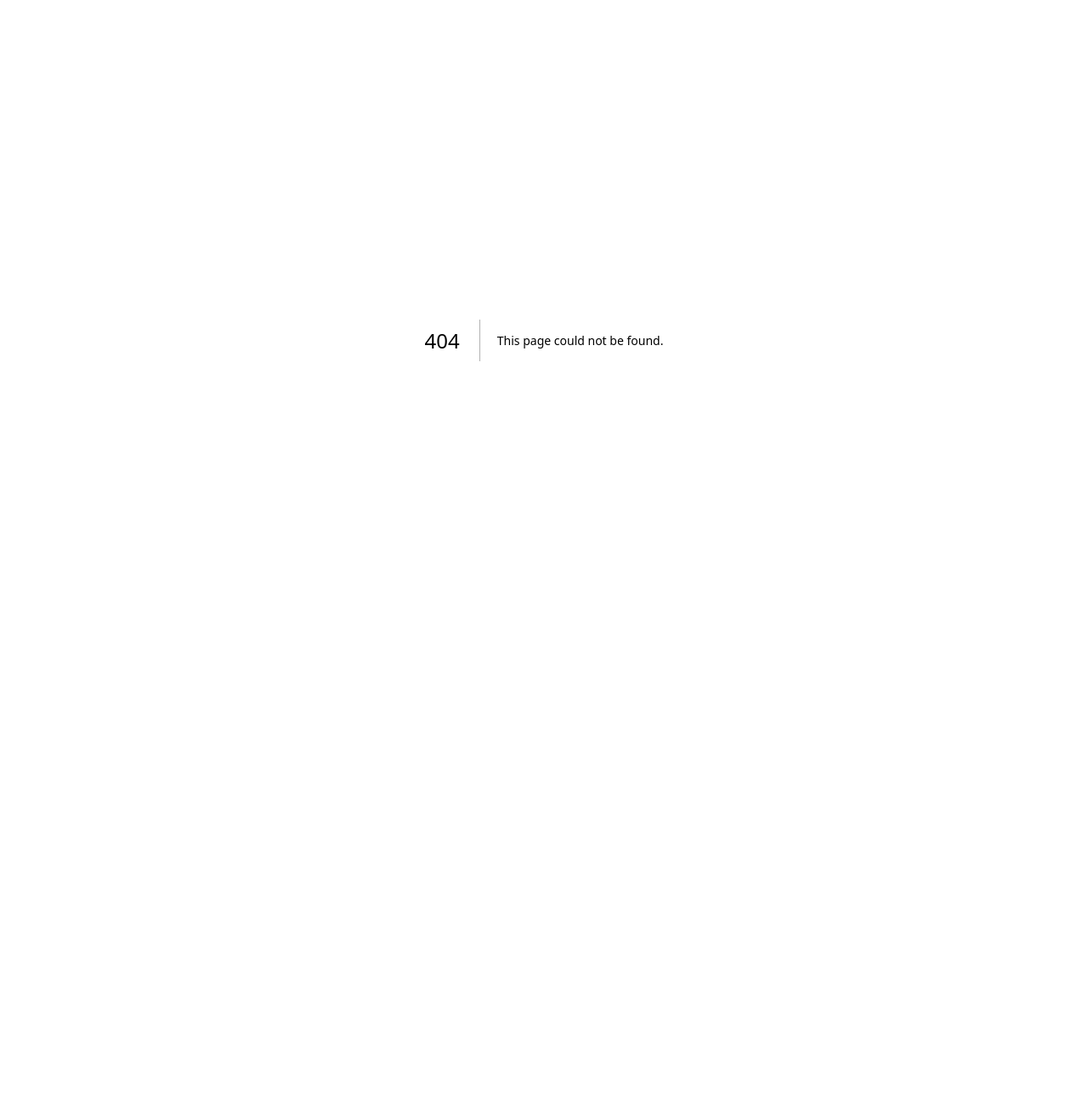
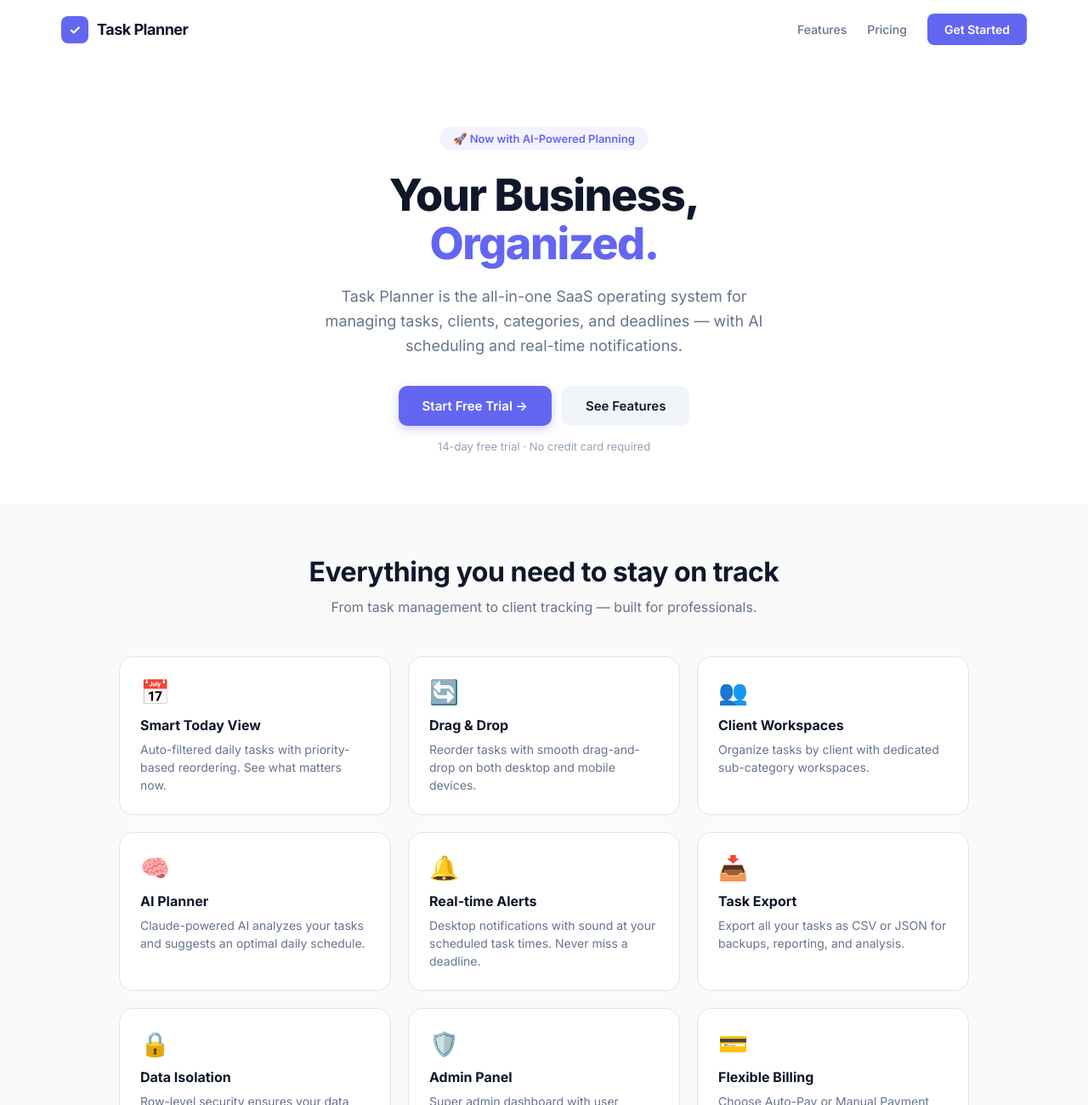
Before and after one commit to gyaanbhandar/task-planner, a Next.js app: page /landing in a window 1280 px wide. Before the commit this address had no page. Shown: the top 1300 px of the page at 85% size. Before the commit the page ends 800 px from the top, so only its background shows below. Built offline with nearby package versions, Linux system fonts and the light colour scheme.

Commit message:
Create page.js

```diff
--- /dev/null
+++ b/app/landing/page.js
@@ -0,0 +1,152 @@
+'use client';
+import React from 'react';
+import { SUBSCRIPTION_PLANS } from '../../constants/taskConstants';
+
+const ACCENT = '#6366F1';
+
+export default function LandingPage() {
+  return (
+    <div style={{ fontFamily: "'Inter', -apple-system, sans-serif", color: '#0F172A', background: '#FFFFFF', minHeight: '100vh', overflowX: 'hidden' }}>
+
+      {/* Nav */}
+      <nav style={{ display: 'flex', justifyContent: 'space-between', alignItems: 'center', padding: '16px 32px', maxWidth: '1200px', margin: '0 auto' }}>
+        <div style={{ display: 'flex', alignItems: 'center', gap: '10px' }}>
+          <div style={{ width: '32px', height: '32px', background: ACCENT, borderRadius: '8px', display: 'flex', alignItems: 'center', justifyContent: 'center', color: '#FFF', fontWeight: 'bold', fontSize: '16px' }}>✓</div>
+          <span style={{ fontSize: '18px', fontWeight: 700, letterSpacing: '-0.5px' }}>Task Planner</span>
+        </div>
+        <div style={{ display: 'flex', gap: '24px', alignItems: 'center' }}>
+          <a href="#features" style={{ fontSize: '14px', color: '#64748B', textDecoration: 'none', fontWeight: 500 }}>Features</a>
+          <a href="#pricing" style={{ fontSize: '14px', color: '#64748B', textDecoration: 'none', fontWeight: 500 }}>Pricing</a>
+          <a href="/" style={{ padding: '10px 20px', background: ACCENT, color: '#FFF', borderRadius: '8px', fontSize: '14px', fontWeight: 600, textDecoration: 'none' }}>Get Started</a>
+        </div>
+      </nav>
+
+      {/* Hero */}
+      <section style={{ textAlign: 'center', padding: '80px 32px 60px', maxWidth: '800px', margin: '0 auto' }}>
+        <div style={{ display: 'inline-block', padding: '6px 16px', background: 'rgba(99,102,241,0.08)', borderRadius: '20px', fontSize: '13px', fontWeight: 600, color: ACCENT, marginBottom: '24px' }}>
+          🚀 Now with AI-Powered Planning
+        </div>
+        <h1 style={{ fontSize: '52px', fontWeight: 800, lineHeight: 1.1, letterSpacing: '-1.5px', margin: '0 0 20px', color: '#0F172A' }}>
+          Your Business,<br />
+          <span style={{ color: ACCENT }}>Organized.</span>
+        </h1>
+        <p style={{ fontSize: '18px', color: '#64748B', lineHeight: 1.6, maxWidth: '560px', margin: '0 auto 32px' }}>
+          Task Planner is the all-in-one SaaS operating system for managing tasks, clients, categories, and deadlines — with AI scheduling and real-time notifications.
+        </p>
+        <div style={{ display: 'flex', gap: '12px', justifyContent: 'center', flexWrap: 'wrap' }}>
+          <a href="/" style={{ padding: '14px 28px', background: ACCENT, color: '#FFF', borderRadius: '10px', fontSize: '15px', fontWeight: 600, textDecoration: 'none', boxShadow: '0 4px 12px rgba(99,102,241,0.3)' }}>
+            Start Free Trial →
+          </a>
+          <a href="#features" style={{ padding: '14px 28px', background: '#F1F5F9', color: '#0F172A', borderRadius: '10px', fontSize: '15px', fontWeight: 600, textDecoration: 'none' }}>
+            See Features
+          </a>
+        </div>
+        <p style={{ fontSize: '13px', color: '#94A3B8', marginTop: '16px' }}>14-day free trial · No credit card required</p>
+      </section>
+
+      {/* Features */}
+      <section id="features" style={{ padding: '60px 32px', background: '#FAFAFA' }}>
+        <div style={{ maxWidth: '1000px', margin: '0 auto' }}>
+          <div style={{ textAlign: 'center', marginBottom: '48px' }}>
+            <h2 style={{ fontSize: '32px', fontWeight: 700, letterSpacing: '-0.5px', margin: '0 0 12px' }}>Everything you need to stay on track</h2>
+            <p style={{ fontSize: '16px', color: '#64748B' }}>From task management to client tracking — built for professionals.</p>
+          </div>
+
+          <div style={{ display: 'grid', gridTemplateColumns: 'repeat(auto-fit, minmax(280px, 1fr))', gap: '20px' }}>
+            {[
+              { icon: '📅', title: 'Smart Today View', desc: 'Auto-filtered daily tasks with priority-based reordering. See what matters now.' },
+              { icon: '🔄', title: 'Drag & Drop', desc: 'Reorder tasks with smooth drag-and-drop on both desktop and mobile devices.' },
+              { icon: '👥', title: 'Client Workspaces', desc: 'Organize tasks by client with dedicated sub-category workspaces.' },
+              { icon: '🧠', title: 'AI Planner', desc: 'Claude-powered AI analyzes your tasks and suggests an optimal daily schedule.' },
+              { icon: '🔔', title: 'Real-time Alerts', desc: 'Desktop notifications with sound at your scheduled task times. Never miss a deadline.' },
+              { icon: '📥', title: 'Task Export', desc: 'Export all your tasks as CSV or JSON for backups, reporting, and analysis.' },
+              { icon: '🔒', title: 'Data Isolation', desc: 'Row-level security ensures your data stays yours. No cross-user leakage.' },
+              { icon: '🛡️', title: 'Admin Panel', desc: 'Super admin dashboard with user management, MRR tracking, and subscription controls.' },
+              { icon: '💳', title: 'Flexible Billing', desc: 'Choose Auto-Pay or Manual Payment mode. Trial countdown dashboard included.' }
+            ].map((f, i) => (
+              <div key={i} style={{ background: '#FFFFFF', padding: '24px', borderRadius: '16px', border: '1px solid #E4E4E7' }}>
+                <div style={{ fontSize: '28px', marginBottom: '12px' }}>{f.icon}</div>
+                <h3 style={{ fontSize: '16px', fontWeight: 700, margin: '0 0 8px', color: '#0F172A' }}>{f.title}</h3>
+                <p style={{ fontSize: '14px', color: '#64748B', lineHeight: 1.5, margin: 0 }}>{f.desc}</p>
+              </div>
+            ))}
+          </div>
+        </div>
+      </section>
+
+      {/* Pricing */}
+      <section id="pricing" style={{ padding: '60px 32px' }}>
+        <div style={{ maxWidth: '900px', margin: '0 auto' }}>
+          <div style={{ textAlign: 'center', marginBottom: '48px' }}>
+            <h2 style={{ fontSize: '32px', fontWeight: 700, letterSpacing: '-0.5px', margin: '0 0 12px' }}>Simple, transparent pricing</h2>
+            <p style={{ fontSize: '16px', color: '#64748B' }}>Start free, upgrade when you need more.</p>
+          </div>
+
+          <div style={{ display: 'grid', gridTemplateColumns: 'repeat(auto-fit, minmax(260px, 1fr))', gap: '20px' }}>
+            {SUBSCRIPTION_PLANS.map((plan, i) => {
+              const isPopular = plan.id === 'pro';
+              return (
+                <div key={plan.id} style={{
+                  background: '#FFFFFF',
+                  borderRadius: '20px',
+                  padding: '32px 24px',
+                  border: isPopular ? `2px solid ${ACCENT}` : '1px solid #E4E4E7',
+                  position: 'relative',
+                  boxShadow: isPopular ? '0 8px 30px rgba(99,102,241,0.12)' : 'none'
+                }}>
+                  {isPopular && (
+                    <div style={{ position: 'absolute', top: '-12px', left: '50%', transform: 'translateX(-50%)', background: ACCENT, color: '#FFF', padding: '4px 16px', borderRadius: '12px', fontSize: '12px', fontWeight: 700 }}>
+                      Most Popular
+                    </div>
+                  )}
+                  <h3 style={{ fontSize: '18px', fontWeight: 700, margin: '0 0 8px' }}>{plan.name}</h3>
+                  <div style={{ marginBottom: '20px' }}>
+                    <span style={{ fontSize: '36px', fontWeight: 800, color: '#0F172A' }}>
+                      {plan.price === 0 ? 'Free' : `${plan.currency}${plan.price}`}
+                    </span>
+                    {plan.price > 0 && <span style={{ fontSize: '14px', color: '#64748B' }}>{plan.duration}</span>}
+                  </div>
+                  <div style={{ display: 'flex', flexDirection: 'column', gap: '10px', marginBottom: '24px' }}>
+                    {plan.features.map((f, j) => (
+                      <div key={j} style={{ display: 'flex', alignItems: 'center', gap: '8px', fontSize: '14px', color: '#475569' }}>
+                        <span style={{ color: '#10B981', fontSize: '14px' }}>✓</span>
+                        <span>{f}</span>
+                      </div>
+                    ))}
+                  </div>
+                  <a href="/" style={{
+                    display: 'block',
+                    textAlign: 'center',
+                    padding: '12px',
+                    borderRadius: '10px',
+                    background: isPopular ? ACCENT : '#F1F5F9',
+                    color: isPopular ? '#FFF' : '#0F172A',
+                    textDecoration: 'none',
+                    fontWeight: 600,
+                    fontSize: '14px'
+                  }}>
+                    {plan.price === 0 ? 'Start Free Trial' : 'Get Started'}
+                  </a>
+                </div>
+              );
+            })}
+          </div>
+        </div>
+      </section>
+
+      {/* Footer CTA */}
+      <section style={{ padding: '60px 32px', background: '#0F172A', textAlign: 'center' }}>
+        <h2 style={{ fontSize: '28px', fontWeight: 700, color: '#FFFFFF', margin: '0 0 12px', letterSpacing: '-0.5px' }}>Ready to organize your business?</h2>
+        <p style={{ fontSize: '16px', color: '#94A3B8', marginBottom: '24px' }}>Join professionals who trust Task Planner for their daily workflow.</p>
+        <a href="/" style={{ display: 'inline-block', padding: '14px 32px', background: ACCENT, color: '#FFF', borderRadius: '10px', fontSize: '15px', fontWeight: 600, textDecoration: 'none', boxShadow: '0 4px 12px rgba(99,102,241,0.3)' }}>
+          Get Started Free →
+        </a>
+      </section>
+
+      {/* Footer */}
+      <footer style={{ padding: '24px 32px', borderTop: '1px solid #E4E4E7', textAlign: 'center', fontSize: '13px', color: '#94A3B8' }}>
+        © {new Date().getFullYear()} Task Planner SaaS. All rights reserved.
+      </footer>
+    </div>
+  );
+}
```
